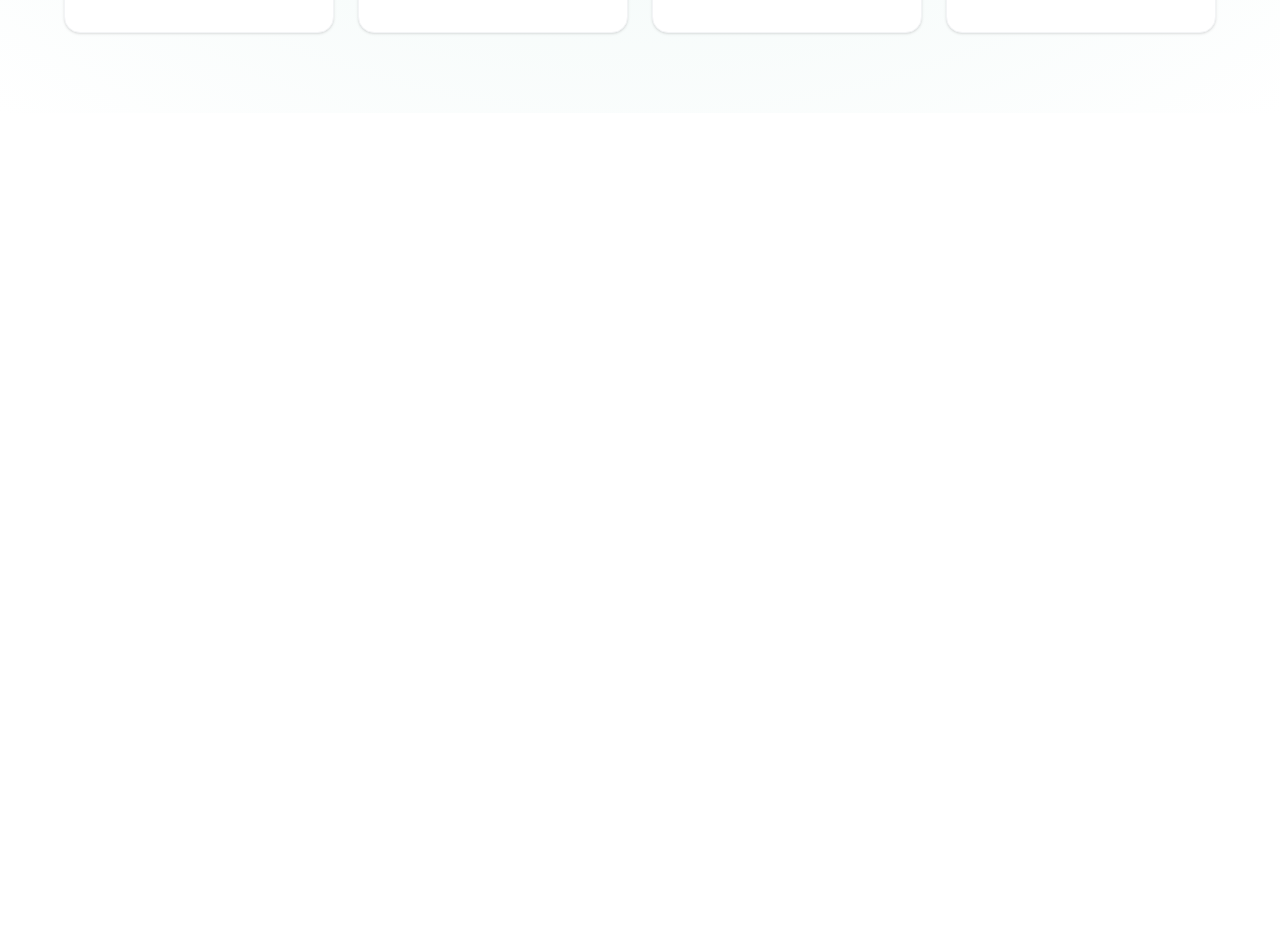
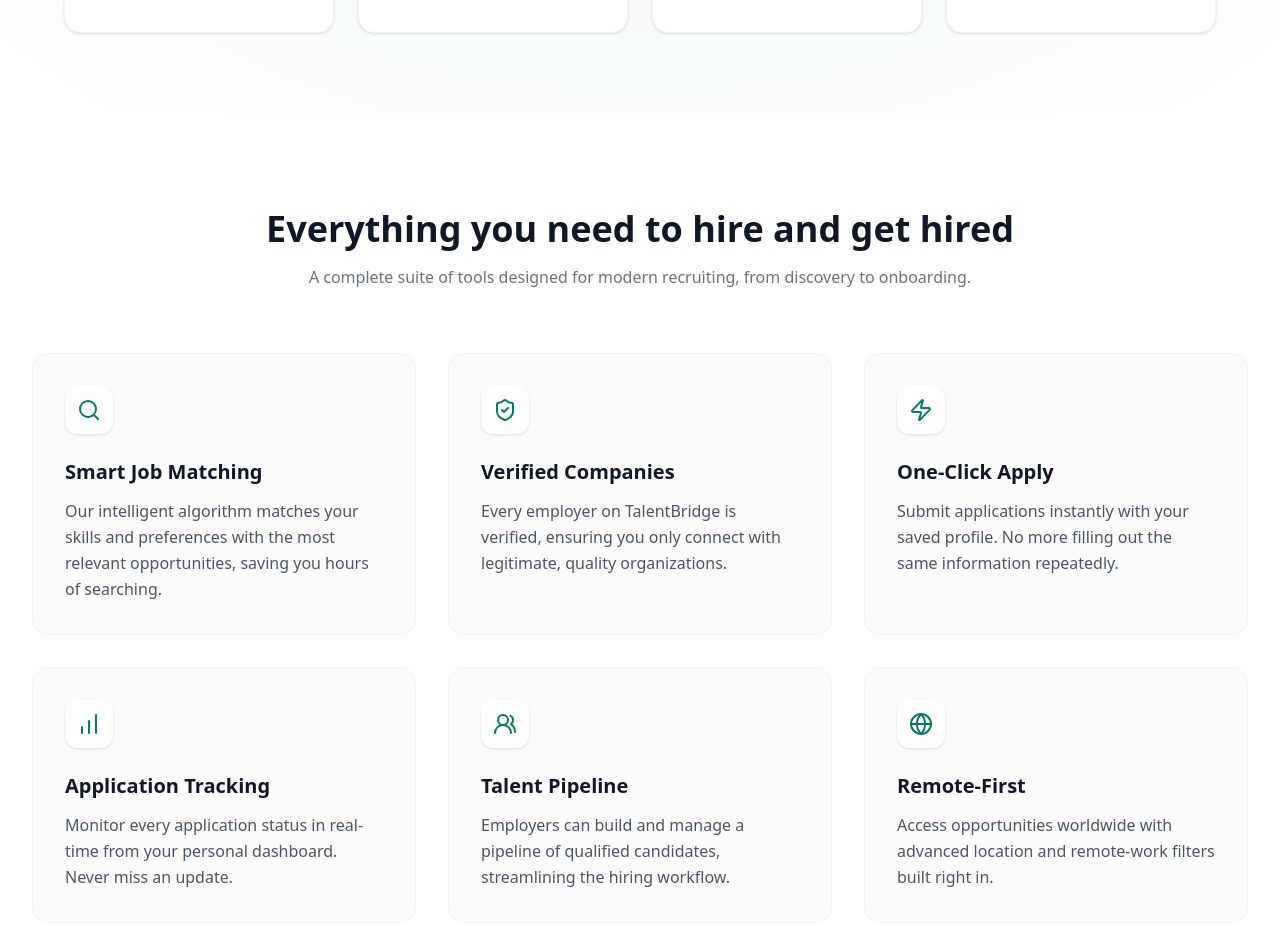
Before and after one commit to joelmutiso/alx-project-nexus, a Next.js app in the folder Frontend/talent-bridge/: page / in a window 1280 px wide. Shown: the part 748-1674 px from the top of the page. Before the commit the page ends 861 px from the top, so only its background shows below. Built offline with nearby package versions, Linux system fonts and the light colour scheme.

Commit message:
feat: add 'Everything you need' features section with responsive grid

```diff
--- /dev/null
+++ b/Frontend/talent-bridge/components/Features.tsx
@@ -0,0 +1,64 @@
+import { Search, ShieldCheck, Zap, BarChart, Users2, Globe } from 'lucide-react';
+
+const features = [
+  {
+    title: "Smart Job Matching",
+    description: "Our intelligent algorithm matches your skills and preferences with the most relevant opportunities, saving you hours of searching.",
+    icon: <Search className="text-[#067a62]" size={24} />,
+  },
+  {
+    title: "Verified Companies",
+    description: "Every employer on TalentBridge is verified, ensuring you only connect with legitimate, quality organizations.",
+    icon: <ShieldCheck className="text-[#067a62]" size={24} />,
+  },
+  {
+    title: "One-Click Apply",
+    description: "Submit applications instantly with your saved profile. No more filling out the same information repeatedly.",
+    icon: <Zap className="text-[#067a62]" size={24} />,
+  },
+  {
+    title: "Application Tracking",
+    description: "Monitor every application status in real-time from your personal dashboard. Never miss an update.",
+    icon: <BarChart className="text-[#067a62]" size={24} />,
+  },
+  {
+    title: "Talent Pipeline",
+    description: "Employers can build and manage a pipeline of qualified candidates, streamlining the hiring workflow.",
+    icon: <Users2 className="text-[#067a62]" size={24} />,
+  },
+  {
+    title: "Remote-First",
+    description: "Access opportunities worldwide with advanced location and remote-work filters built right in.",
+    icon: <Globe className="text-[#067a62]" size={24} />,
+  },
+];
+
+export default function Features() {
+  return (
+    <section className="py-24 bg-white">
+      <div className="max-w-7xl mx-auto px-4 sm:px-6 lg:px-8 text-center">
+        <h2 className="text-3xl md:text-4xl font-bold text-gray-900 mb-4">
+          Everything you need to hire and get hired
+        </h2>
+        <p className="text-gray-500 max-w-2xl mx-auto mb-16">
+          A complete suite of tools designed for modern recruiting, from discovery to onboarding.
+        </p>
+
+        <div className="grid grid-cols-1 md:grid-cols-2 lg:grid-cols-3 gap-8">
+          {features.map((feature, index) => (
+            <div
+              key={index}
+              className="group p-8 rounded-2xl border border-gray-100 bg-[#f9fafb]/50 hover:bg-white hover:shadow-xl hover:shadow-emerald-900/5 transition-all duration-300 text-left"
+            >
+              <div className="bg-white w-12 h-12 rounded-xl flex items-center justify-center shadow-sm mb-6 group-hover:scale-110 transition-transform">
+                {feature.icon}
+              </div>
+              <h3 className="text-xl font-bold text-gray-900 mb-3">{feature.title}</h3>
+              <p className="text-gray-600 leading-relaxed">{feature.description}</p>
+            </div>
+          ))}
+        </div>
+      </div>
+    </section>
+  );
+}
--- a/Frontend/talent-bridge/src/app/page.tsx
+++ b/Frontend/talent-bridge/src/app/page.tsx
@@ -1,5 +1,6 @@
 import Navbar from '../../components/Navbar';
 import Hero from '../../components/Hero';
+import Features from '../../components/Features';
 
 export default function Home() {
   return (
@@ -7,6 +8,7 @@ export default function Home() {
       <Navbar />
       <main>
         <Hero />
+        <Features />
       </main>
     </div>
   );
```
